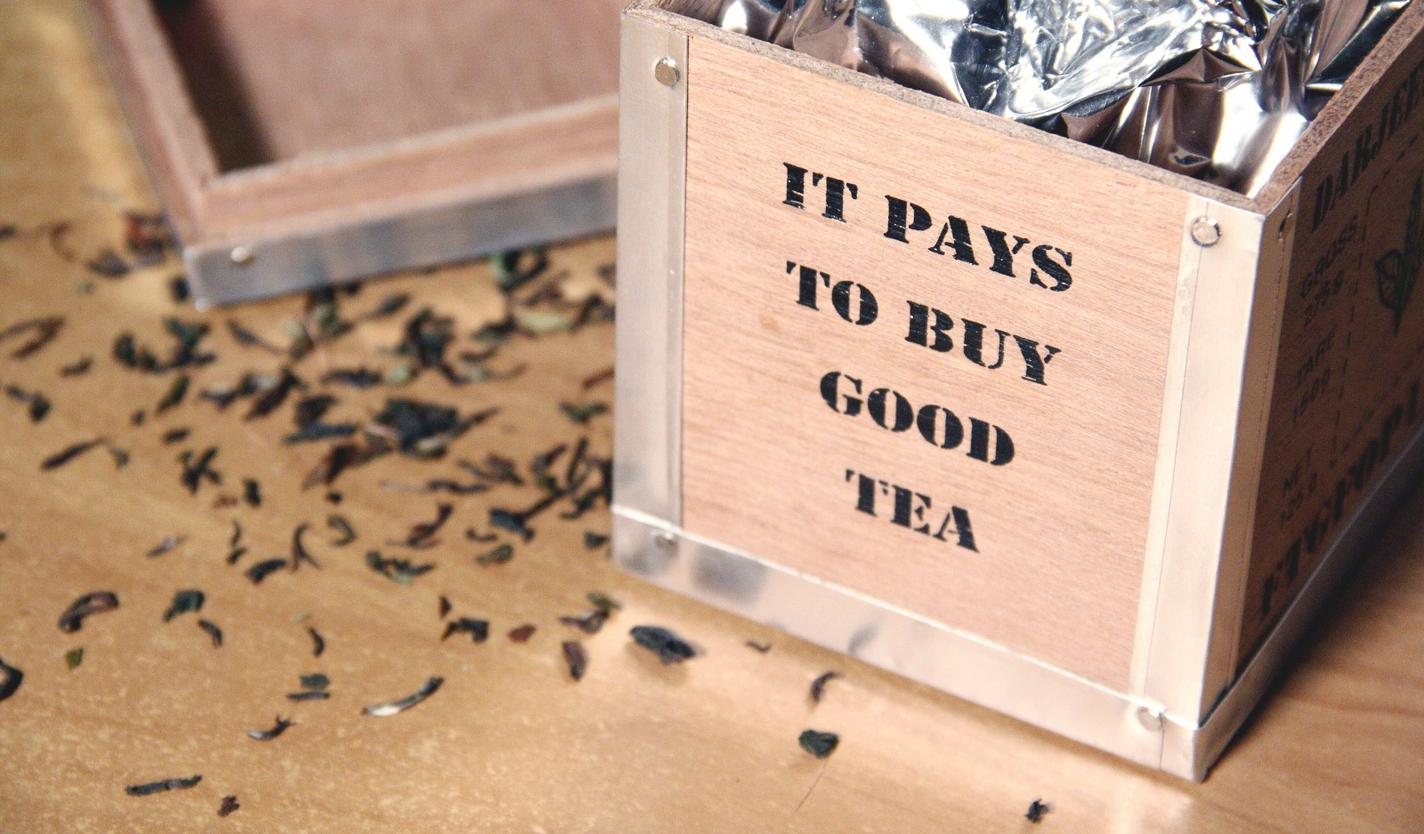
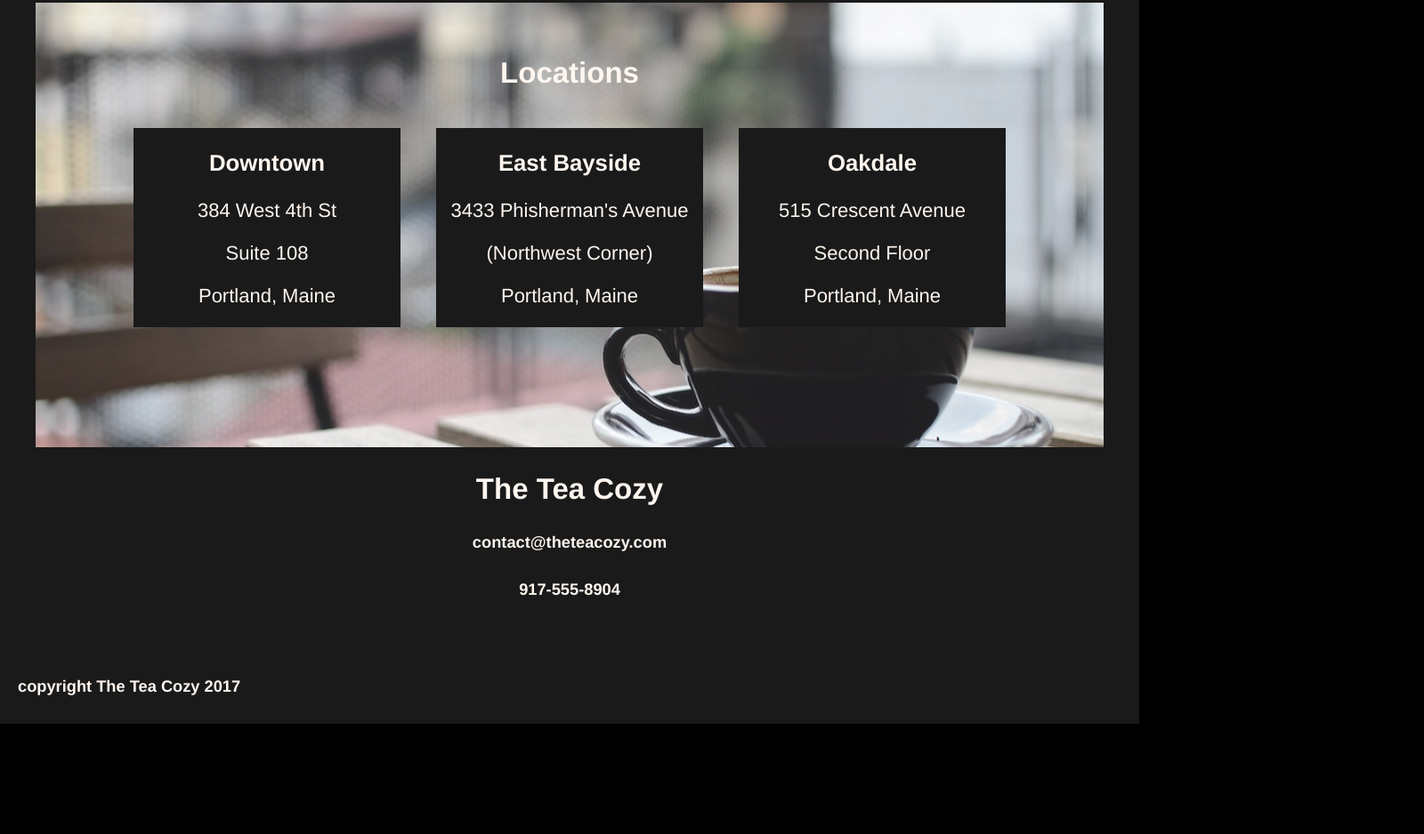
Before and after one commit to tmitsch/tea-cozy, a plain HTML site: page index.html in a window 1280 px wide. Shown: the part 1498-2436 px from the top of the page at 89% size, 1600 px wide, since content can reach past the window. After the commit the page ends 2312 px from the top, so only its background shows below. Drawn offline with Linux system fonts and the light colour scheme; files whose address does not match are found by name.

Commit message:
finished tea cozy site

```diff
--- a/index.html
+++ b/index.html
@@ -66,9 +66,9 @@
 
 <!--Locations-->
 
-<div id="Locations">
+<div id="locations">
   <h2>Locations</h2>
-
+  <div class ="container">
     <div class="location">
       <h3>Downtown</h3>
         <p>384 West 4th St</p>
@@ -89,12 +89,13 @@
         <p>Second Floor</p>
         <p>Portland, Maine</p>
     </div>
-
+  </div>
+</div>
 </div>
 
 <!--contact-->
 
-<div>
+<div id="contact">
   <h2>The Tea Cozy</h2>
   <h5>contact@theteacozy.com</h5>
   <h5>917-555-8904</h5>
--- a/resources/css/style.css
+++ b/resources/css/style.css
@@ -43,3 +43,91 @@ header ul li{
 header a{
   color: seashell;
 }
+
+/* mision statement section */
+
+#mission{
+  background-image: url("/Users/tanimitsch/Documents/Design Stuff/Codecademy/Projects/Tea Cozy/resources/images/img-mission-background.jpg");
+  background-size: cover;
+  background-position: center;
+  height: 700px;
+  width: 1200px;
+  padding-top: 70px;
+  display: flex;
+  justify-content: center;
+  align-items: center;
+}
+
+.mission-statement{
+  background-color: black;
+  flex-grow: 1;
+}
+
+/* store section */
+
+#store{
+  width: 1000px;
+}
+
+#store .container{
+  display: flex;
+  flex-flow: row wrap;
+  justify-content: center;
+  padding-bottom: 50px;
+}
+
+#store .tea img{
+  height: 200px;
+  width: 300px;
+  margin: 10px;
+}
+
+#store .tea span{
+  font-weight: bold;
+  display: block;
+}
+
+/* locations section */
+
+#locations{
+  background-image: url("/Users/tanimitsch/Documents/Design Stuff/Codecademy/Projects/Tea Cozy/resources/images/img-locations-background.jpg");
+  background-size: cover;
+  background-position: center;
+  height: 500px;
+  width: 1200px;
+}
+
+#locations .container{
+  display: flex;
+  justify-content: center;
+}
+
+#locations h2{
+  padding-top: 60px;
+}
+
+#locations .location{
+  width: 300px;
+  margin: 15px 20px;
+  background-color: black;
+  opacity: 1;
+}
+
+/* locations section */
+
+#contact{
+  height: 200px;
+}
+
+/* footer */
+
+footer{
+  text-align: left;
+  margin-left: 20px;
+}
+
+/* center align content */
+
+#mission, #store, #locations{
+  margin: 0px auto;
+}
```
Lines whose indentation alone changed are shown as unchanged.
